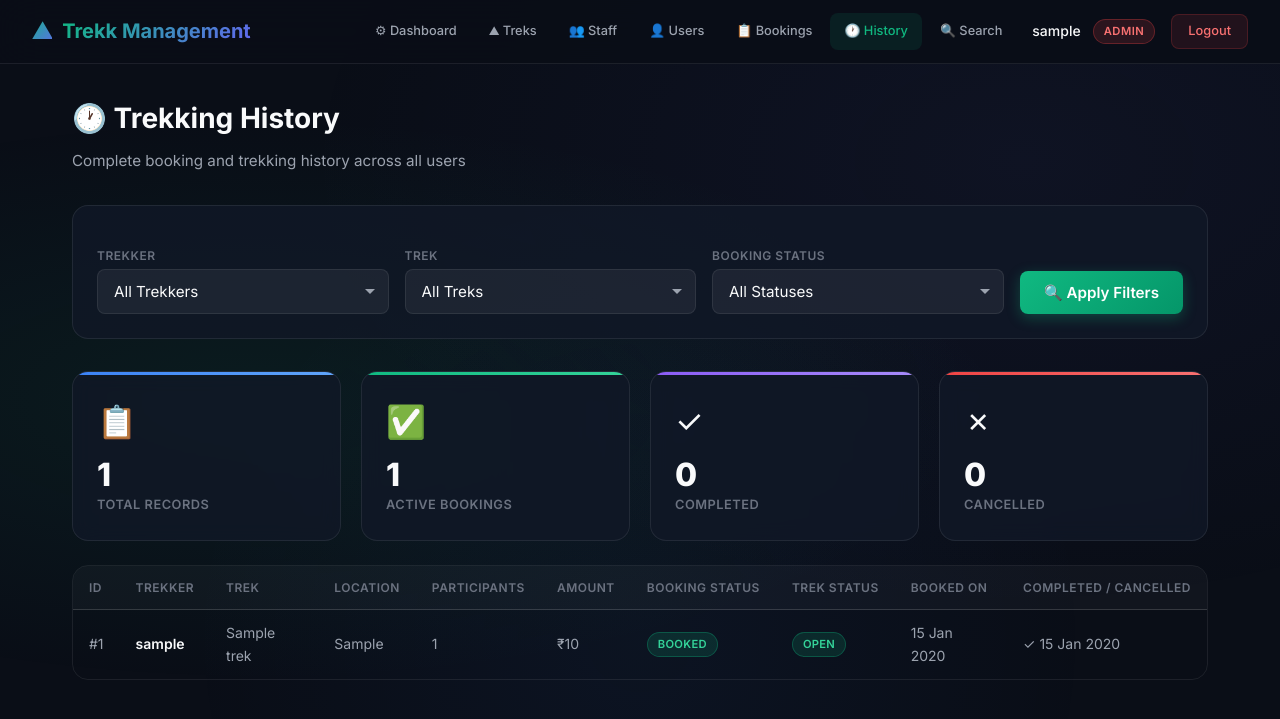
After one commit to 23f1000530/Trekking-Management-App-V1, a Flask app: page /admin/history in a window 1280 px wide. The commit adds this page. Shown: the top 719 px of the page. Run offline with Flask 3, Linux system fonts and the light colour scheme; a user stored in the database is signed in; tables that the repository leaves empty hold one stand-in row (values such as "Sample post").

Commit message:
feat(lifecycle): Add trek status lifecycle and booking history tracking with completion cascade
Milestone 4: Trek Booking History and Trek Status Tracking

Trek status lifecycle (pending -> approved -> open -> closed/ongoing -> completed):
- Add 'pending' and 'approved' states; new admin-created treks start as 'pending'
  and must be approved, then opened, before they accept bookings
- Centralise all transitions in app/utils/trek_status.py as the single source of
  truth, with an explicit legal-transition map; illegal jumps are rejected
- 'completed' and 'cancelled' are terminal — a finished trek cannot be reopened
- Record completion details: trek approved_at, completed_at, completion_notes

Booking status cascade (fixes bookings never reaching 'completed'):
- Completing a trek now marks every active booking 'completed' and stamps
  completed_at; previously bookings stayed 'confirmed' forever, so finished treks
  never appeared in any trekker's history and 'completed' was unreachable
- Cancelling a trek cascades its active bookings to 'cancelled' with cancelled_at
- Add Booking status vocabulary constants and a "Booked" display label

Role scoping:
- Admin controls the full lifecycle including approval; assigned staff may only
  run a trek (open/closed/ongoing/completed/cancelled), not approve or re-gate it
- Staff status form offers only transitions that are legal from the current state

History and records:
- New admin trekking-history view (/admin/history) across all users, filterable
  by trekker, trek, and booking status, with summary stats
- Trekker history now shows completion/cancellation dates plus days-trekked and
  total-spent stats; still scoped to current_user only
- Admin trek list gains a lifecycle column exposing valid next transitions

Schema:
- Add migrate_db.py, an idempotent script that adds the new lifecycle columns to
  an existing database (db.create_all() does not alter existing tables)

```diff
--- a/app/routes/admin.py
+++ b/app/routes/admin.py
@@ -13,6 +13,7 @@ Admin-only routes for full system management:
 from flask import Blueprint, render_template, redirect, url_for, flash, request
 from flask_login import current_user
 from app.utils.decorators import admin_required
+from app.utils.trek_status import commit_status_change, ALLOWED_TRANSITIONS
 from app import db
 from app.models.user import User
 from app.models.trek import Trek
@@ -55,9 +56,10 @@ def dashboard():
 @admin_bp.route('/treks')
 @admin_required
 def treks():
-    """List all treks with management actions."""
+    """List all treks with management and lifecycle actions."""
     all_treks = Trek.query.order_by(Trek.created_at.desc()).all()
-    return render_template('admin/treks.html', treks=all_treks)
+    return render_template('admin/treks.html', treks=all_treks,
+                           transitions=ALLOWED_TRANSITIONS)
 
 
 @admin_bp.route('/treks/create', methods=['GET', 'POST'])
@@ -101,12 +103,13 @@ def create_trek():
             start_date=datetime.strptime(start_date, '%Y-%m-%d').date() if start_date else None,
             end_date=datetime.strptime(end_date, '%Y-%m-%d').date() if end_date else None,
             image_url=image_url if image_url else None,
-            status='open',
+            status='pending',
         )
 
         db.session.add(trek)
         db.session.commit()
-        flash(f'Trek "{name}" created successfully!', 'success')
+        flash(f'Trek "{name}" created and is pending approval. '
+              f'Approve it, then open it to start taking bookings.', 'success')
         return redirect(url_for('admin_bp.treks'))
 
     return render_template('admin/trek_form.html', trek=None, action='create')
@@ -313,13 +316,83 @@ def toggle_user_active(user_id):
     return redirect(url_for('admin_bp.users'))
 
 
+# ── Trek Status Lifecycle ─────────────────────────────────────────────
+@admin_bp.route('/treks/<int:trek_id>/status', methods=['POST'])
+@admin_required
+def update_trek_status(trek_id):
+    """Move a trek through its lifecycle (pending → approved → open → … → completed)."""
+    trek = Trek.query.get_or_404(trek_id)
+    new_status = request.form.get('status', '')
+    notes = request.form.get('completion_notes', '').strip() or None
+
+    _, message, category = commit_status_change(
+        trek, new_status, Trek.ADMIN_STATUSES, completion_notes=notes
+    )
+    flash(message, category)
+    return redirect(request.referrer or url_for('admin_bp.treks'))
+
+
 # ── Booking Management ────────────────────────────────────────────────
 @admin_bp.route('/bookings')
 @admin_required
 def bookings():
-    """View all booking records and trekking history."""
+    """View all booking records across every user."""
     all_bookings = Booking.query.order_by(Booking.created_at.desc()).all()
     return render_template('admin/bookings.html', bookings=all_bookings)
+
+
+# ── Trekking History ──────────────────────────────────────────────────
+@admin_bp.route('/history')
+@admin_required
+def history():
+    """
+    Complete trekking history across all users, with filters.
+
+    Unlike /bookings (a raw record list), this is the historical view: it can be
+    narrowed to a single trekker, a single trek, or a booking status so an admin
+    can answer "what has this user actually trekked?".
+    """
+    user_id = request.args.get('user_id', type=int)
+    trek_id = request.args.get('trek_id', type=int)
+    status = request.args.get('status', '')
+
+    query = Booking.query
+
+    if user_id:
+        query = query.filter(Booking.user_id == user_id)
+    if trek_id:
+        query = query.filter(Booking.trek_id == trek_id)
+    if status and status in Booking.STATUSES:
+        query = query.filter(Booking.booking_status == status)
+
+    records = query.order_by(Booking.created_at.desc()).all()
+
+    history_data = []
+    for booking in records:
+        history_data.append({
+            'booking': booking,
+            'trek': Trek.query.get(booking.trek_id),
+            'user': User.query.get(booking.user_id),
+        })
+
+    stats = {
+        'total': len(records),
+        'completed': sum(1 for b in records if b.booking_status == 'completed'),
+        'cancelled': sum(1 for b in records if b.booking_status == 'cancelled'),
+        'active': sum(1 for b in records if b.booking_status in Booking.ACTIVE_STATUSES),
+    }
+
+    return render_template(
+        'admin/history.html',
+        history_data=history_data,
+        stats=stats,
+        trekkers=User.query.filter_by(role='trekker').order_by(User.username).all(),
+        treks=Trek.query.order_by(Trek.name).all(),
+        statuses=Booking.STATUSES,
+        sel_user=user_id,
+        sel_trek=trek_id,
+        sel_status=status,
+    )
 
 
 # ── Search ────────────────────────────────────────────────────────────
--- a/app/static/css/style.css
+++ b/app/static/css/style.css
@@ -879,6 +879,12 @@ select.form-control {
     border: 1px solid rgba(139, 92, 246, 0.3);
 }
 
+.status-badge.status-approved {
+    background: rgba(20, 184, 166, 0.15);
+    color: #2dd4bf;
+    border: 1px solid rgba(20, 184, 166, 0.3);
+}
+
 /* ── Difficulty Badges ───────────────────────────────────────────── */
 .difficulty-badge {
     display: inline-flex;
--- /dev/null
+++ b/app/templates/admin/history.html
@@ -0,0 +1,140 @@
+{% extends "base.html" %}
+
+{% block title %}Trekking History - Trekk Management{% endblock %}
+
+{% block content %}
+<div class="dashboard-header">
+    <h1>&#128336; Trekking History</h1>
+    <p>Complete booking and trekking history across all users</p>
+</div>
+
+<!-- Filters -->
+<div class="search-container">
+    <form method="GET" action="{{ url_for('admin_bp.history') }}" class="search-form">
+        <div class="filter-row">
+            <div class="filter-group">
+                <label>Trekker</label>
+                <select name="user_id" class="form-control">
+                    <option value="">All Trekkers</option>
+                    {% for u in trekkers %}
+                    <option value="{{ u.id }}" {{ 'selected' if sel_user == u.id }}>{{ u.username }}</option>
+                    {% endfor %}
+                </select>
+            </div>
+            <div class="filter-group">
+                <label>Trek</label>
+                <select name="trek_id" class="form-control">
+                    <option value="">All Treks</option>
+                    {% for t in treks %}
+                    <option value="{{ t.id }}" {{ 'selected' if sel_trek == t.id }}>{{ t.name }}</option>
+                    {% endfor %}
+                </select>
+            </div>
+            <div class="filter-group">
+                <label>Booking Status</label>
+                <select name="status" class="form-control">
+                    <option value="">All Statuses</option>
+                    {% for s in statuses %}
+                    <option value="{{ s }}" {{ 'selected' if sel_status == s }}>{{ 'Booked' if s == 'confirmed' else s | title }}</option>
+                    {% endfor %}
+                </select>
+            </div>
+            <div class="filter-group filter-group-btn">
+                <button type="submit" class="btn btn-primary btn-action">&#128269; Apply Filters</button>
+            </div>
+        </div>
+    </form>
+</div>
+
+{% if sel_user or sel_trek or sel_status %}
+<div class="results-info">
+    <span>{{ stats.total }} record{{ 's' if stats.total != 1 }} found</span>
+    <a href="{{ url_for('admin_bp.history') }}" class="btn btn-sm btn-secondary">Clear Filters</a>
+</div>
+{% endif %}
+
+<div class="stats-grid" style="margin-bottom: 1.5rem;">
+    <div class="stat-card blue">
+        <div class="stat-icon">&#128203;</div>
+        <div class="stat-value">{{ stats.total }}</div>
+        <div class="stat-label">Total Records</div>
+    </div>
+    <div class="stat-card green">
+        <div class="stat-icon">&#9989;</div>
+        <div class="stat-value">{{ stats.active }}</div>
+        <div class="stat-label">Active Bookings</div>
+    </div>
+    <div class="stat-card purple">
+        <div class="stat-icon">&#10003;</div>
+        <div class="stat-value">{{ stats.completed }}</div>
+        <div class="stat-label">Completed</div>
+    </div>
+    <div class="stat-card red">
+        <div class="stat-icon">&#10007;</div>
+        <div class="stat-value">{{ stats.cancelled }}</div>
+        <div class="stat-label">Cancelled</div>
+    </div>
+</div>
+
+{% if history_data %}
+<div class="data-table-wrapper">
+    <table class="data-table">
+        <thead>
+            <tr>
+                <th>ID</th>
+                <th>Trekker</th>
+                <th>Trek</th>
+                <th>Location</th>
+                <th>Participants</th>
+                <th>Amount</th>
+                <th>Booking Status</th>
+                <th>Trek Status</th>
+                <th>Booked On</th>
+                <th>Completed / Cancelled</th>
+            </tr>
+        </thead>
+        <tbody>
+            {% for item in history_data %}
+            <tr>
+                <td>#{{ item.booking.id }}</td>
+                <td class="td-bold">{{ item.user.username if item.user else 'Deleted User' }}</td>
+                <td>{{ item.trek.name if item.trek else 'Deleted Trek' }}</td>
+                <td>{{ item.trek.location if item.trek and item.trek.location else '—' }}</td>
+                <td>{{ item.booking.number_of_participants }}</td>
+                <td>&#8377;{{ "%.0f"|format(item.booking.total_amount) }}</td>
+                <td><span class="status-badge status-{{ item.booking.booking_status }}">{{ item.booking.status_label }}</span></td>
+                <td>
+                    {% if item.trek %}
+                    <span class="status-badge status-{{ item.trek.status }}">{{ item.trek.status }}</span>
+                    {% else %}
+                    —
+                    {% endif %}
+                </td>
+                <td>{{ item.booking.created_at.strftime('%d %b %Y') if item.booking.created_at else 'N/A' }}</td>
+                <td>
+                    {% if item.booking.completed_at %}
+                    &#10003; {{ item.booking.completed_at.strftime('%d %b %Y') }}
+                    {% elif item.booking.cancelled_at %}
+                    &#10007; {{ item.booking.cancelled_at.strftime('%d %b %Y') }}
+                    {% else %}
+                    <span class="text-muted">—</span>
+                    {% endif %}
+                </td>
+            </tr>
+            {% endfor %}
+        </tbody>
+    </table>
+</div>
+{% else %}
+<div class="empty-state" style="background: var(--bg-card); border: 1px solid var(--border-color); border-radius: var(--radius-lg);">
+    <div class="empty-icon">&#128336;</div>
+    <h3>No history records found</h3>
+    {% if sel_user or sel_trek or sel_status %}
+    <p>No booking records match these filters.</p>
+    <a href="{{ url_for('admin_bp.history') }}" class="btn btn-primary btn-action" style="margin-top: 1rem;">Clear Filters</a>
+    {% else %}
+    <p>Booking and trekking records will appear here once users start booking treks.</p>
+    {% endif %}
+</div>
+{% endif %}
+{% endblock %}
--- a/app/templates/base.html
+++ b/app/templates/base.html
@@ -26,6 +26,7 @@
                     <li><a href="{{ url_for('admin_bp.staff') }}" class="{% if request.endpoint in ['admin_bp.staff', 'admin_bp.assign_staff'] %}active{% endif %}">&#128101; Staff</a></li>
                     <li><a href="{{ url_for('admin_bp.users') }}" class="{% if request.endpoint == 'admin_bp.users' %}active{% endif %}">&#128100; Users</a></li>
                     <li><a href="{{ url_for('admin_bp.bookings') }}" class="{% if request.endpoint == 'admin_bp.bookings' %}active{% endif %}">&#128203; Bookings</a></li>
+                    <li><a href="{{ url_for('admin_bp.history') }}" class="{% if request.endpoint == 'admin_bp.history' %}active{% endif %}">&#128336; History</a></li>
                     <li><a href="{{ url_for('admin_bp.search') }}" class="{% if request.endpoint == 'admin_bp.search' %}active{% endif %}">&#128269; Search</a></li>
                 </ul>
                 {% endif %}
```
Also changed, not shown: app/models/booking.py (+40 -2 lines), app/models/trek.py (+61 -6 lines), app/routes/staff.py (+15 -11 lines), app/routes/trekker.py (+24 -9 lines), app/templates/admin/treks.html (+25 -1 lines), app/templates/staff/trek_detail.html (+30 -20 lines), app/templates/trekker/history.html (+26 -6 lines), app/utils/trek_status.py (added, +115 -0 lines), migrate_db.py (added, +75 -0 lines).
